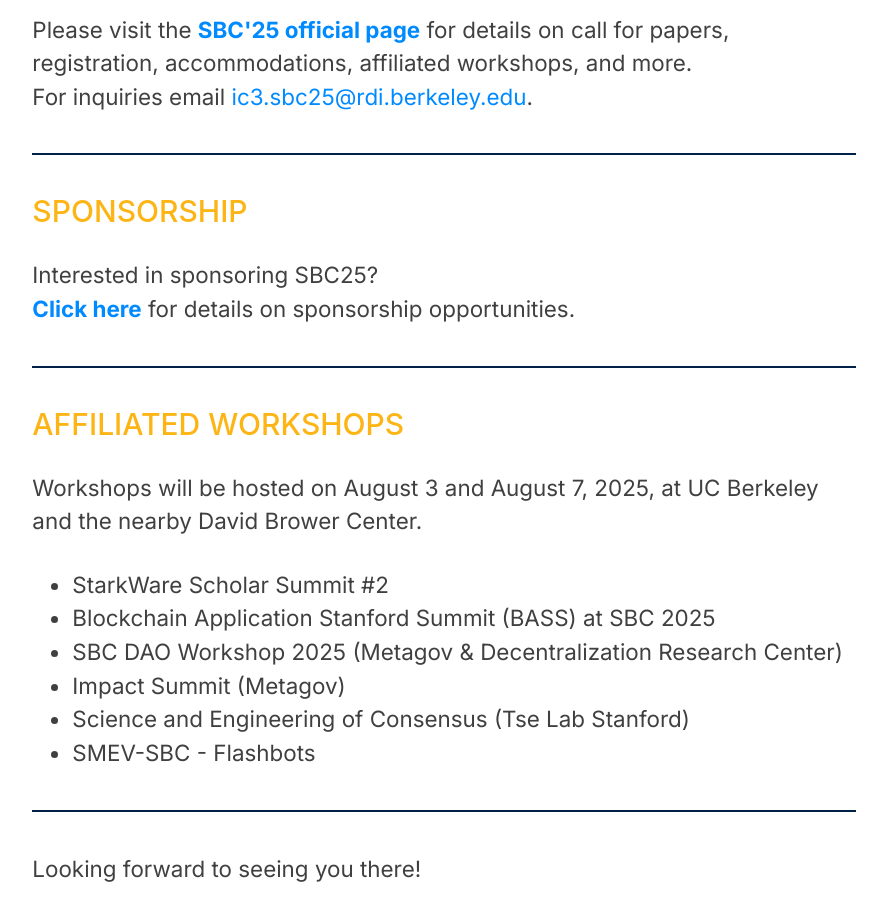
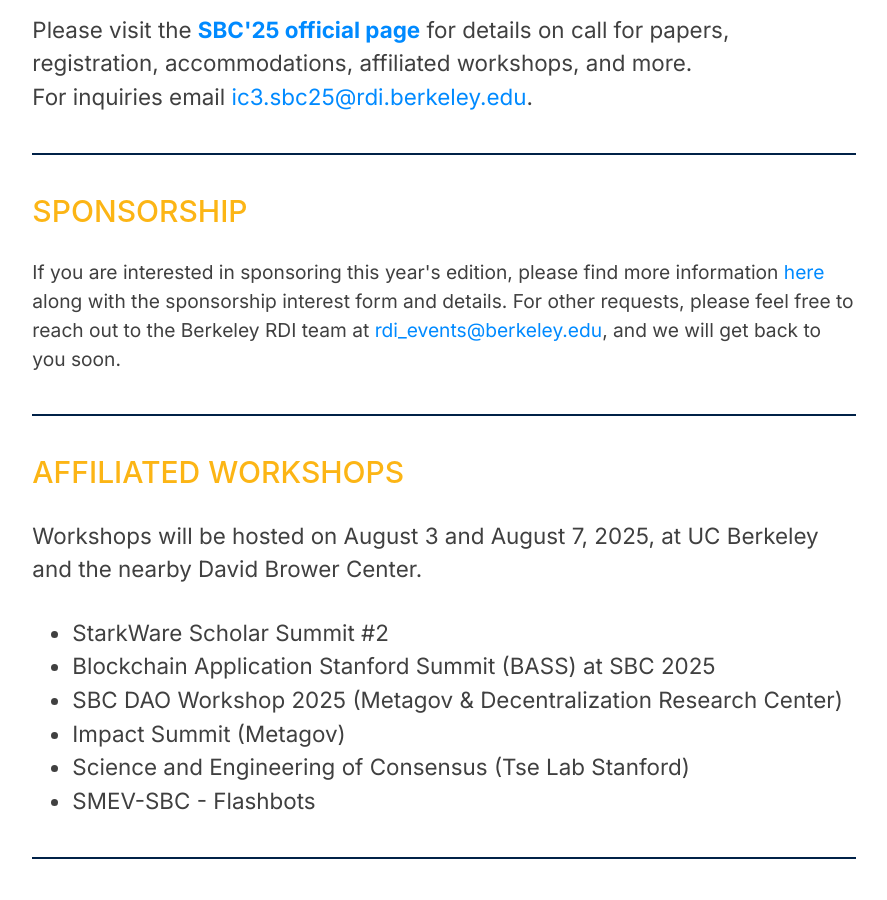
Before and after one commit to rdi-berkeley/SBC2025, a Jekyll site: the page built from index.md, in a window 1280 px wide and 900 px high, scrolled down 1181 px. Shown: the whole window, without its empty margins (196-1083 px from the left). Built offline with Jekyll 4.4.1, drawn with Linux system fonts in a browser that asks for light colours; nearby versions of some CDN libraries; comment, search, counter and statistics services are not loaded.

Commit message:
change sponsorship deets

```diff
--- a/_layouts/home.html
+++ b/_layouts/home.html
@@ -79,9 +79,8 @@ cover-img: "assets/img/SBC25-Banner.png"
 <hr style="border: 0; height: 2px; background-color: #002147; margin-top: 40px; margin-bottom: 40px;">
 
 <h1 style="text-align: left; font-size: 30px; color: #fcb515;">SPONSORSHIP</h1>
-<p style="text-align: left; font-size: 1.4rem;">
-  Interested in sponsoring SBC25? <br>
-  <b><a href="#">Click here</a></b> for details on sponsorship opportunities.
+<p style="text-align: left; font-size: 1.2rem;">
+  If you are interested in sponsoring this year's edition, please find more information <a href="https://docs.google.com/presentation/d/1IpCWgga-yASLNdEWhXXdWhjZoGedcWzH/edit?usp=sharing&ouid=106127745259358737285&rtpof=true&sd=true">here</a> along with the sponsorship interest form and details. For other requests, please feel free to reach out to the Berkeley RDI team at <a href="mailto:rdi_events@berkeley.edu">rdi_events@berkeley.edu</a>, and we will get back to you soon.
 </p>
 
 <hr style="border: 0; height: 2px; background-color: #002147; margin-top: 40px; margin-bottom: 40px;">
```
